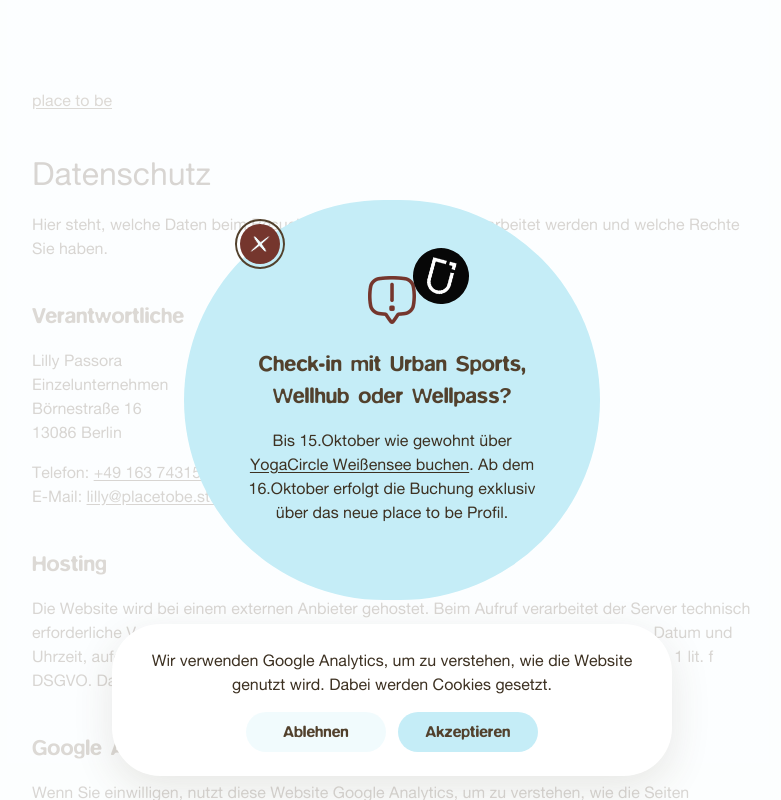
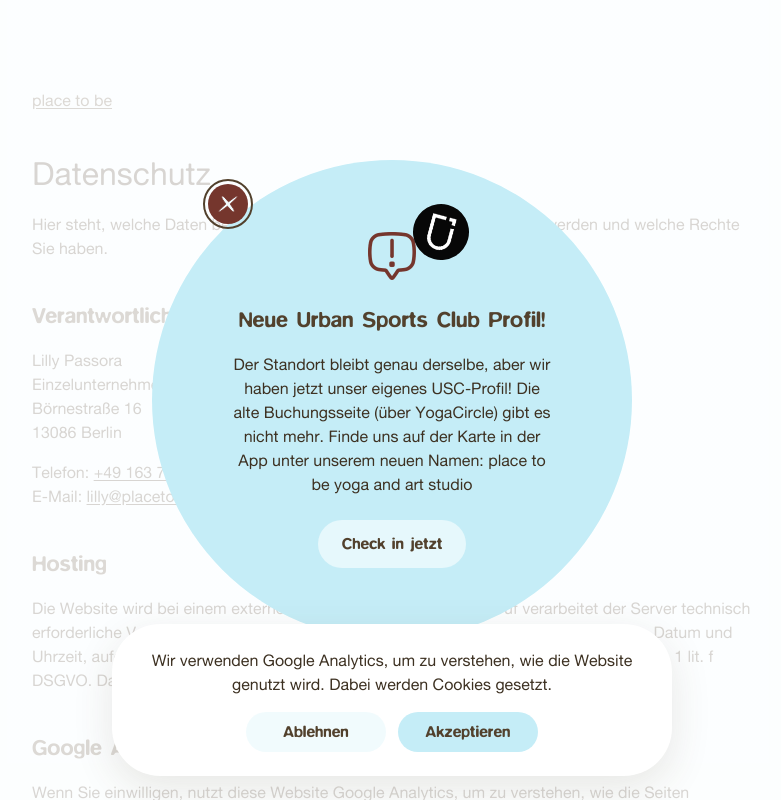
Before and after one commit to ayoublaarif/placetobe, a Nuxt app: page /datenschutz in a window 1280 px wide. Shown: the top 800 px of the page, without its empty margins (248-1029 px from the left). Built offline with nearby package versions, Linux system fonts and the light colour scheme.

Commit message:
usc update 1

```diff
--- a/app/components/UscPopup.vue
+++ b/app/components/UscPopup.vue
@@ -25,12 +25,13 @@
 
       <div class="copy">
         <p id="usc-popup-title" class="title">
-          Check-in mit Urban Sports, Wellhub oder Wellpass?
+          Neue Urban Sports Club Profil!
         </p>
         <p class="body">
-          Bis 15.Oktober wie gewohnt über <a href="https://www.urbansportsclub.com/en/venues/20660">YogaCircle Weißensee buchen</a>. Ab dem 16.Oktober erfolgt die Buchung exklusiv über das neue place to be Profil.
-        </p>
+          Der Standort bleibt genau derselbe, aber wir haben jetzt unser eigenes USC-Profil! Die alte Buchungsseite (über YogaCircle) gibt es nicht mehr.
+Finde uns auf der Karte in der App unter unserem neuen Namen: place to be yoga and art studio</p>
       </div>
+      <a class="book book-lg" href="https://urbansportsclub.com/en/venues/place-to-be-yoga-and-art-studio">Check in jetzt</a>
     </div>
   </div>
 </template>
@@ -93,10 +94,10 @@
   align-items: center;
   justify-content: center;
   gap: 24px;
-  width: min(416px, 100%);
-  height: 400px;
+  width: min(480px, 100%);
+  height: 480px;
   padding: 48px 56px;
-  border-radius: 200px;
+  border-radius: 800px;
   background: #c5edf7;
 }
 
@@ -115,6 +116,41 @@
   border-radius: 50%;
   background: #75362d;
   cursor: pointer;
+}
+
+
+.book {
+  display: inline-flex;
+  align-items: center;
+  justify-content: center;
+  padding: 0 24px;
+  border-radius: 80px;
+  background: #E6F8FC;
+  color: #52412d;
+  font-family: Blur, sans-serif;
+  font-size: 16px;
+  font-weight: 500;
+  line-height: 24px;
+  white-space: nowrap;
+}
+
+.book:hover {
+  filter: brightness(0.98);
+}
+
+.book:focus-visible,
+.nav-link:focus-visible,
+.socials a:focus-visible {
+  outline: 2px solid #52412d;
+  outline-offset: 3px;
+}
+
+.book-lg {
+  height: 48px;
+}
+
+.book-sm {
+  height: 40px;
 }
 
 .close img {
@@ -211,7 +247,7 @@
 }
 
 .body {
-  width: 287px;
+  width: 320px;
   max-width: 100%;
   color: #3d3122;
   font-family: "Alte Haas Grotesk", sans-serif;
--- a/app/pages/index.vue
+++ b/app/pages/index.vue
@@ -33,14 +33,15 @@
               <img src="/images/usc-badge.png" alt="" width="56" height="56">
             </span>
           </span>
-          <h2 id="usc-banner-title">Check in mit Urban Sports, Wellhub oder Wellpass?</h2>
+          <h2 id="usc-banner-title">Neue Urban Sports Club Profil!</h2>
         </div>
       </div>
       <div class="usc-copy">
-        <p>
-          Bis 15. Oktober wie gewohnt über YogaCircle buchen. Ab dem 16. Oktober erfolgt die Buchung exklusiv über das neue place to be Profil.
-        </p>
-        <a class="book book-lg" href="https://www.urbansportsclub.com/en/venues/20660">Check in mit Urban Sports</a>
+        <div>
+          <p>Der Standort bleibt genau derselbe, aber wir haben jetzt unser eigenes USC-Profil! Die alte Buchungsseite (über YogaCircle) gibt es nicht mehr.</p>
+          <p>Finde uns auf der Karte in der App unter unserem neuen Namen: place to be yoga and art studio</p>
+        </div>
+        <a class="book book-lg" href="https://urbansportsclub.com/en/venues/place-to-be-yoga-and-art-studio">Check in mit Urban Sports</a>
       </div>
     </section>
 
@@ -188,10 +189,10 @@
 .usc-banner {
   position: relative;
   display: flex;
-  align-items: center;
+  align-items: flex-start;
   justify-content: center;
   gap: 120px;
-  min-height: 168px;
+  min-height: 200px;
   padding-inline: 24px;
   margin: 24px;
 }
@@ -204,13 +205,14 @@
 
 .usc-title {
   display: flex;
-  align-items: center;
+  align-items: flex-start;
   justify-content: flex-end;
+  padding-top: 24px;
 }
 
 .usc-heading {
   position: relative;
-  width: 400px;
+  width: 280px;
   max-width: 100%;
 }
 
@@ -229,8 +231,8 @@
 
 .usc-badge {
   position: absolute;
-  left: 53px;
-  top: -109px;
+  left: -109px;
+  top: -125px;
   display: grid;
   width: 68.586px;
   height: 68.586px;
@@ -259,12 +261,15 @@
   display: flex;
   flex-direction: column;
   align-items: flex-start;
-  gap: 24px;
+  gap: 32px;
+}
+
+.usc-copy > div {
+  width: min(375px, 100%);
 }
 
 .usc-copy p {
-  width: 320px;
-  max-width: 100%;
+  width: 100%;
   margin: 0;
   color: #3d3122;
   font-family: "Alte Haas Grotesk", sans-serif;
@@ -625,14 +630,21 @@
   }
 
   .usc-banner {
+    align-items: center;
     flex-direction: column;
     gap: 24px;
     min-height: 0;
     padding: 24px;
   }
 
+  .usc-title,
+  .usc-copy {
+    width: 100%;
+  }
+
   .usc-title {
     justify-content: center;
+    padding-top: 0;
   }
 
   .usc-badge {
@@ -647,14 +659,6 @@
   .usc-copy p {
     text-align: center;
   }
-
-@media (max-width: 460px) {
-  .usc-heading {
-    flex-shrink: 0;
-    width: min(300px, 100vw);
-    max-width: none;
-  }
-}
 
   .intro {
     width: min(296px, 100%);
```
